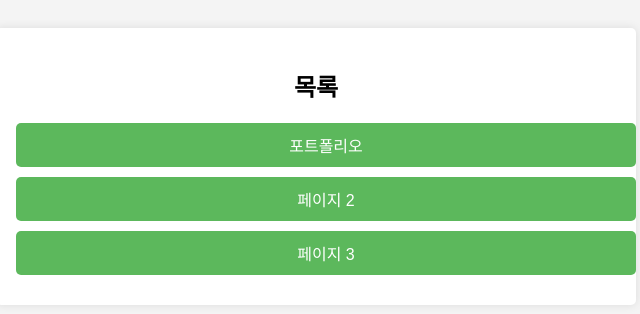
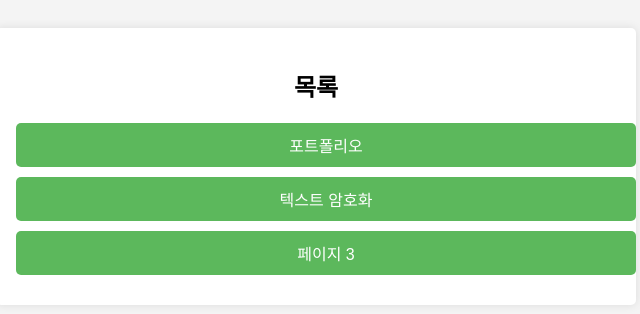
Before and after one commit to r00tca7/r00tca7, a plain HTML site: page 목록/index.html in a window 1280 px wide. Shown: the full height of the page, 324-964 px from the left. Drawn offline with Linux system fonts and the light colour scheme.

Commit message:
Update index.html

```diff
--- a/목록/index.html
+++ b/목록/index.html
@@ -49,7 +49,7 @@
     <div class="link-container">
         <h2>목록</h2>
         <a href="page1/index.html" class="link">포트폴리오</a>
-        <a href="page2/index.html" class="link">페이지 2</a>
+        <a href="page2/index.html" class="link">텍스트 암호화</a>
         <a href="page3/index.html" class="link">페이지 3</a>
     </div>
 </body>
```
